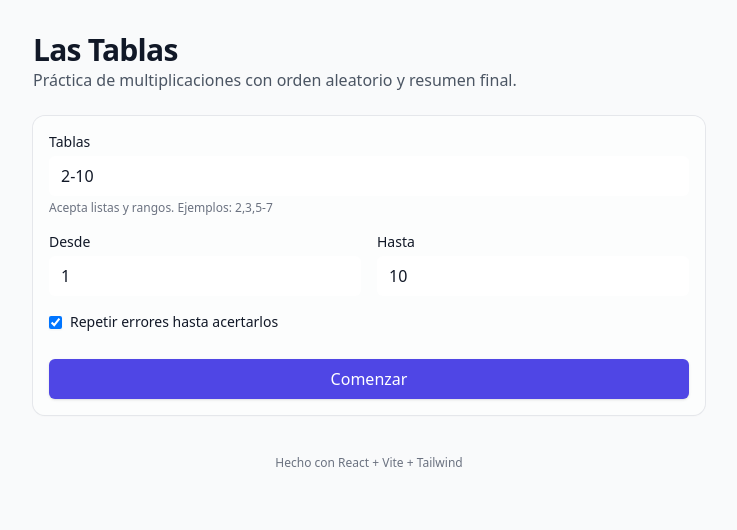
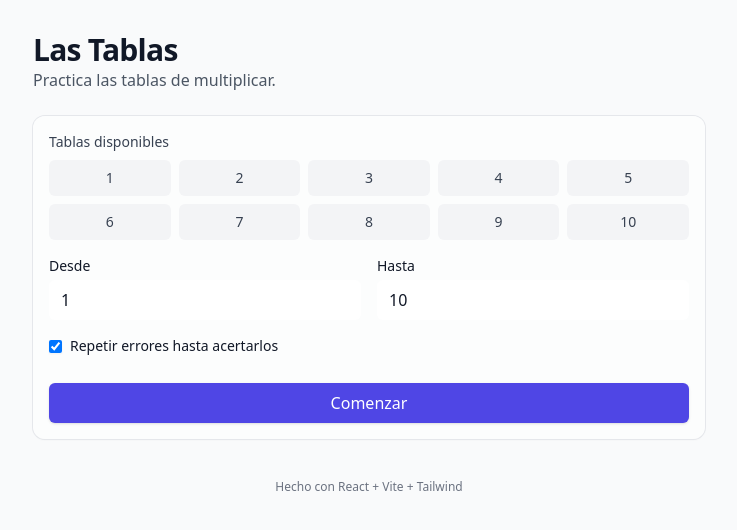
Before and after one commit to carloshdelreal/lastablas, a React (Vite) app: page / in a window 1280 px wide. Shown: the top 530 px of the page, without its empty margins (271-1008 px from the left). Built offline with nearby package versions, Linux system fonts and the light colour scheme.

Commit message:
feat: improved set up

```diff
--- a/src/App.tsx
+++ b/src/App.tsx
@@ -53,7 +53,7 @@ function App(): JSX.Element {
         <header className="mb-6">
           <h1 className="text-3xl font-bold tracking-tight">Las Tablas</h1>
           <p className="text-gray-600 dark:text-gray-300">
-            Práctica de multiplicaciones con orden aleatorio y resumen final.
+            Practica las tablas de multiplicar.
           </p>
         </header>
         {!started ? (
--- a/src/hooks/useGame.ts
+++ b/src/hooks/useGame.ts
@@ -3,7 +3,7 @@ import { buildQuestions, isCorrectAnswer, parseTables, shuffle } from '../game/l
 import type { Answer, Question } from '../game/types';
 
 export function useGame() {
-  const [tablesInput, setTablesInput] = useState<string>('2-10');
+  const [tablesInput, setTablesInput] = useState<string>('');
   const [rangeFrom, setRangeFrom] = useState<number>(1);
   const [rangeTo, setRangeTo] = useState<number>(10);
   const [repeatErrors, setRepeatErrors] = useState<boolean>(true);
--- a/src/ui/Setup.tsx
+++ b/src/ui/Setup.tsx
@@ -1,4 +1,6 @@
 import InputField from '../components/InputField';
+import { parseTables } from '../game/logic';
+import { useState } from 'react';
 
 type SetupProps = {
   tablesInput: string;
@@ -25,15 +27,71 @@ export default function Setup(props: SetupProps): JSX.Element {
     onStart,
   } = props;
 
+  const [showError, setShowError] = useState(false);
+
+  // Parse current tables input to get selected tables
+  const selectedTables = parseTables(tablesInput);
+
+  const toggleTable = (tableNumber: number) => {
+    const isSelected = selectedTables.includes(tableNumber);
+    let newTables: number[];
+
+    if (isSelected) {
+      // Remove table
+      newTables = selectedTables.filter(t => t !== tableNumber);
+    } else {
+      // Add table
+      newTables = [...selectedTables, tableNumber].sort((a, b) => a - b);
+    }
+
+    // Convert back to string format
+    const newTablesInput = newTables.length > 0 ? newTables.join(',') : '';
+    setTablesInput(newTablesInput);
+
+    // Hide error when user selects a table
+    if (newTables.length > 0) {
+      setShowError(false);
+    }
+  };
+
+  const handleStart = () => {
+    if (selectedTables.length === 0) {
+      setShowError(true);
+      return;
+    }
+    onStart();
+  };
+
   return (
     <section className="space-y-4 bg-white/60 dark:bg-white/5 rounded-xl p-4 shadow-sm ring-1 ring-gray-200 dark:ring-white/10">
-      <InputField
-        label="Tablas"
-        value={tablesInput}
-        onChange={e => setTablesInput(e.target.value)}
-        placeholder="e.g., 2,3,5-7"
-        description="Acepta listas y rangos. Ejemplos: 2,3,5-7"
-      />
+      <div>
+        <label className="block text-sm font-medium text-gray-700 dark:text-gray-300 mb-2">
+          Tablas disponibles
+        </label>
+        <div className="grid grid-cols-5 gap-2">
+          {Array.from({ length: 10 }, (_, i) => i + 1).map(tableNumber => {
+            const isSelected = selectedTables.includes(tableNumber);
+            return (
+              <button
+                key={tableNumber}
+                onClick={() => toggleTable(tableNumber)}
+                className={`px-3 py-2 rounded-md text-sm font-medium transition-colors ${
+                  isSelected
+                    ? 'bg-indigo-600 text-white shadow-sm hover:bg-indigo-500'
+                    : 'bg-gray-100 dark:bg-gray-700 text-gray-700 dark:text-gray-300 hover:bg-gray-200 dark:hover:bg-gray-600'
+                }`}
+              >
+                {tableNumber}
+              </button>
+            );
+          })}
+        </div>
+        {showError && selectedTables.length === 0 && (
+          <p className="text-sm text-red-600 dark:text-red-400 mt-1">
+            Seleccione al menos una tabla por favor
+          </p>
+        )}
+      </div>
 
       <div className="grid grid-cols-2 gap-4">
         <div>
@@ -66,7 +124,7 @@ export default function Setup(props: SetupProps): JSX.Element {
 
       <div className="flex justify-end">
         <button
-          onClick={onStart}
+          onClick={handleStart}
           className="mt-2 w-full items-center justify-center rounded-md bg-indigo-600 px-4 py-2 text-white font-medium shadow hover:bg-indigo-500 focus:outline-none focus:ring-2 focus:ring-offset-2 focus:ring-indigo-500"
         >
           Comenzar
```
